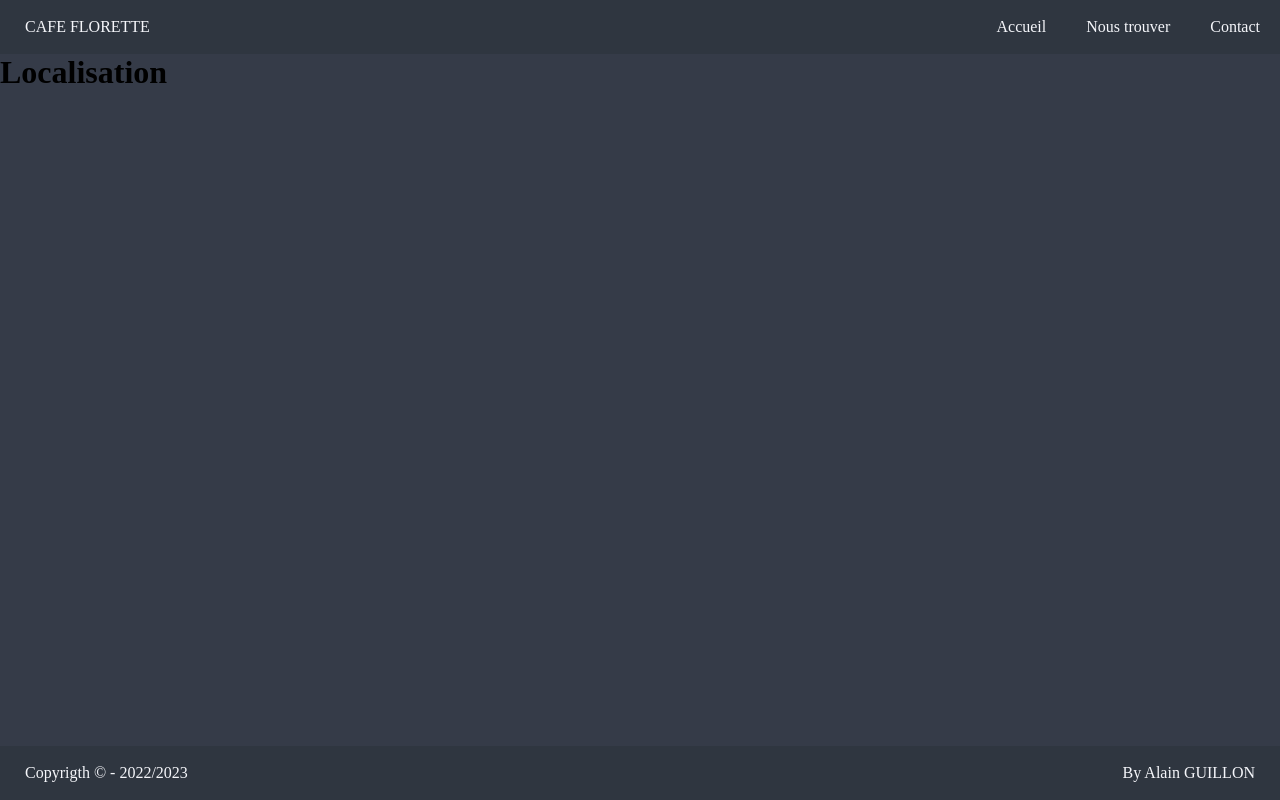
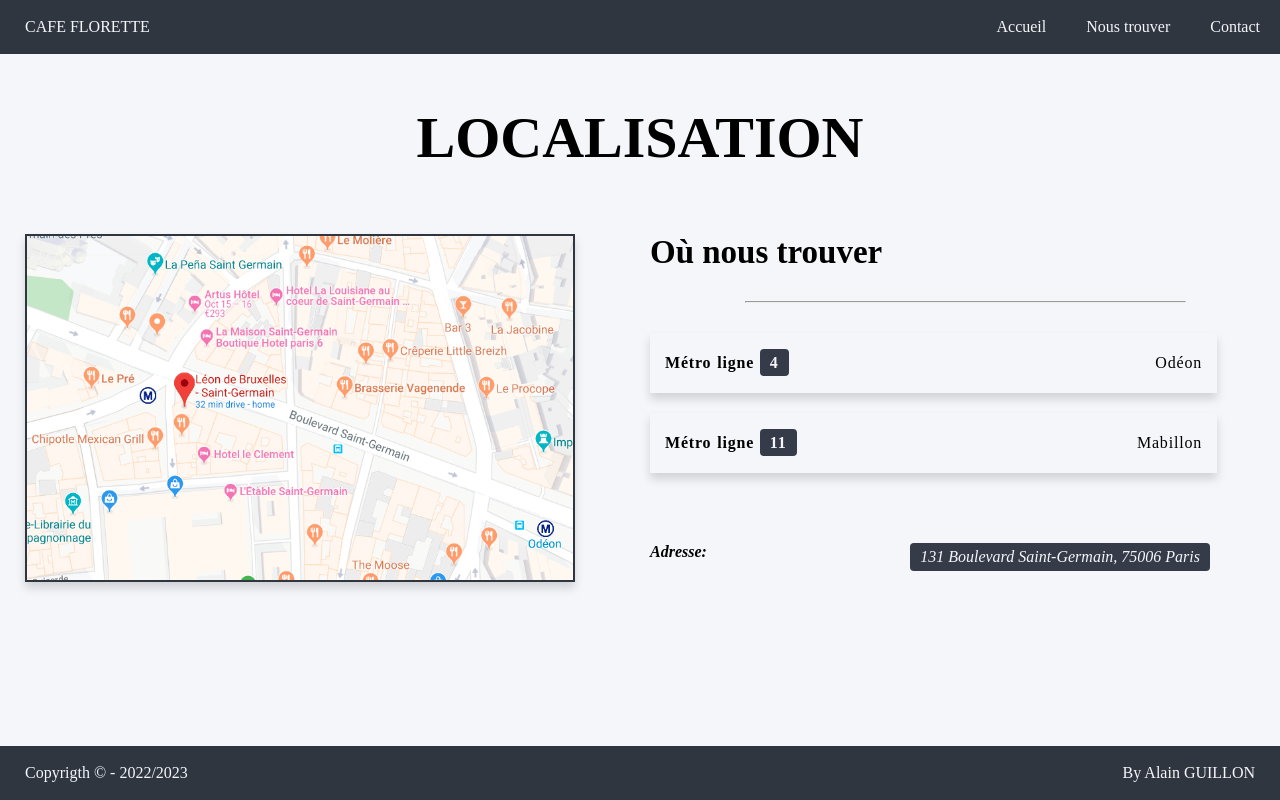
Before and after one commit to Zyrass/cafe_florette_react, a React (Create React App) app: page /localisation in a window 1280 px wide. Built offline with nearby package versions, Linux system fonts and the light colour scheme.

Commit message:
update localisationPage

```diff
--- a/src/assets/styles/_base.scss
+++ b/src/assets/styles/_base.scss
@@ -86,3 +86,10 @@ ul {
 button[disabled] {
   cursor: not-allowed;
 }
+
+mark {
+  padding: 5px 10px;
+  background-color: var(--theme-primary);
+  color: var(--theme-primary-text);
+  border-radius: 4px;
+}
--- a/src/assets/styles/_flex.scss
+++ b/src/assets/styles/_flex.scss
@@ -25,7 +25,6 @@
 
 // flex exotique
 .flex-fill {
-  display: flex;
   flex: 1 1 auto;
 }
 
--- a/src/assets/styles/_utils.scss
+++ b/src/assets/styles/_utils.scss
@@ -75,6 +75,7 @@
   box-shadow: var(--box-shadow);
   &-fluid {
     width: 100vw;
+    height: 100%;
   }
 }
 
@@ -1053,9 +1054,8 @@
   font-weight: 100;
   padding: 10px 15px;
   min-width: 400px;
-  max-width: 80%;
+  max-width: 90%;
   min-height: 60px;
-  margin: 50px auto;
   letter-spacing: 0.8px;
   word-spacing: 1px;
   box-shadow: var(--box-shadow);
--- a/src/pages/LocalisationPage/LocalisationPage.js
+++ b/src/pages/LocalisationPage/LocalisationPage.js
@@ -1,5 +1,49 @@
+import styles from "./LocalisationPage.module.scss";
+import imgLocalisation from "../../assets/images/cafe2.png";
+
 function LocalisationPage() {
-  return <h1>Localisation</h1>;
+  return (
+    <div className={`container-fluid bg-white ${styles.localisation}`}>
+      <h1
+        className={`upper py-50 px-100 d-flex justify-content-center ${styles.h1}`}
+      >
+        Localisation
+      </h1>
+      <section className={`${styles.plan} py-0 px-25`}>
+        <img
+          className={styles.img}
+          src={imgLocalisation}
+          alt="localisation du restaurent"
+        />
+      </section>
+      <section className="py-0 adresse">
+        <h2 className={styles.h2}>Où nous trouver</h2>
+        <hr className="w-70 mx-auto my-30" />
+
+        <div className="alert">
+          <p className="d-flex justify-content-between w-100">
+            <strong className="w-30">
+              Métro ligne <mark>4</mark>
+            </strong>
+            <span>Odéon</span>
+          </p>
+        </div>
+        <div className="alert mt-20 mb-70">
+          <p className="d-flex justify-content-between w-100">
+            <strong className="w-30">
+              Métro ligne <mark>11</mark>
+            </strong>
+            <span>Mabillon</span>
+          </p>
+        </div>
+
+        <address className="d-flex justify-content-between mr-70">
+          <strong>Adresse:</strong>
+          <mark>131 Boulevard Saint-Germain, 75006 Paris</mark>
+        </address>
+      </section>
+    </div>
+  );
 }
 
 export default LocalisationPage;
--- /dev/null
+++ b/src/pages/LocalisationPage/LocalisationPage.module.scss
@@ -0,0 +1,33 @@
+.localisation {
+  display: grid;
+  grid-template-areas:
+    "h1 h1"
+    "plan adresse";
+  grid-template-columns: 1fr 1fr;
+  grid-template-rows: 180px 1fr;
+  grid-column-gap: 20px;
+}
+
+.h1 {
+  grid-area: h1;
+  font-size: calc(50px + 1vmin);
+  font-family: var(--font-title);
+}
+
+.h2 {
+  font-size: calc(25px + 1vmin);
+  font-family: var(--font-title);
+}
+
+.plan {
+  grid-area: plan;
+  .img {
+    width: 550px;
+    border: var(--border-2);
+    box-shadow: var(--box-shadow);
+  }
+}
+
+.adresse {
+  grid-area: adresse;
+}
```
